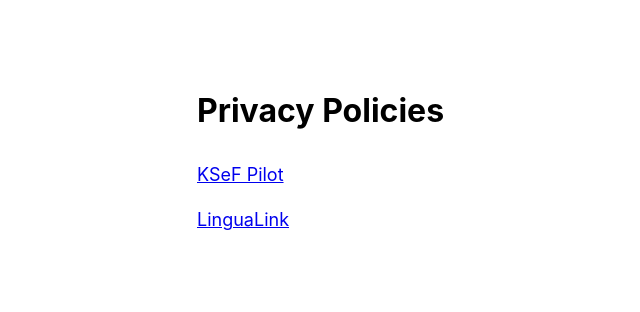
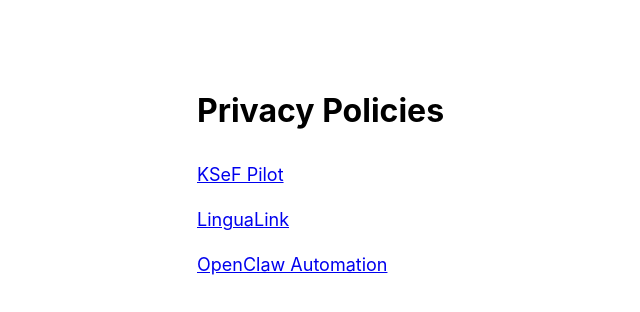
Before and after one commit to namchamvinhcuu/chplay-privacy-policies, a plain HTML site: page index.html in a window 1280 px wide. Shown: the whole page, without its empty margins (143-783 px from the left). Drawn offline with Linux system fonts and the light colour scheme.

Commit message:
Add OpenClaw Automation link to index

```diff
--- a/index.html
+++ b/index.html
@@ -13,5 +13,6 @@
     <h1>Privacy Policies</h1>
     <a href="ksefpilot.html">KSeF Pilot</a>
     <a href="lingualink.html">LinguaLink</a>
+    <a href="openclaw-automation.html">OpenClaw Automation</a>
 </body>
 </html>
```
